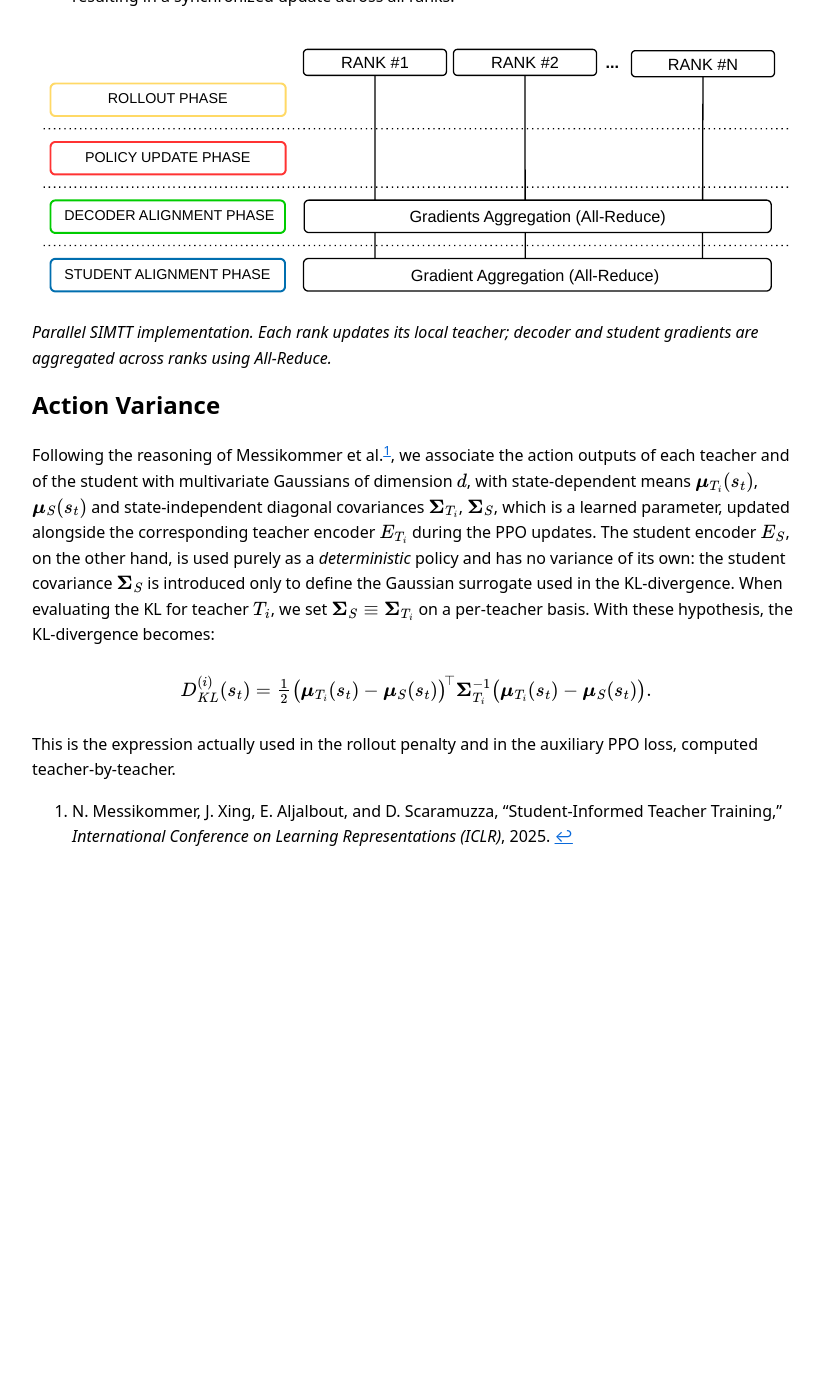
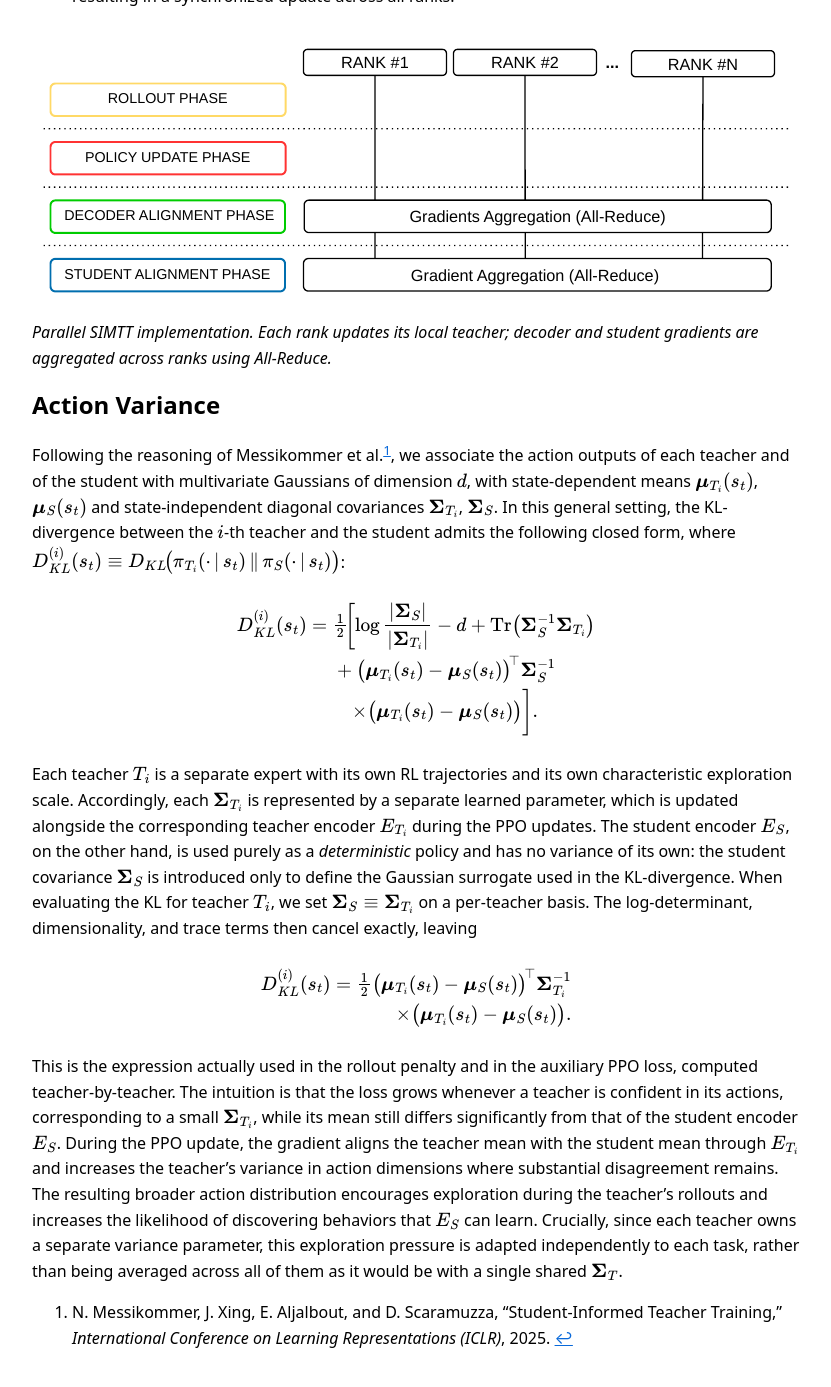
Before and after one commit to blind-paper-sub/ICRA2026, a Jekyll site: the page built from index.md, in a window 1280 px wide and 1400 px high, scrolled down 605 px. Shown: the top 1387 px of the window, without its empty margins (224-1055 px from the left). Built offline with Jekyll 4.4.1, drawn with Linux system fonts in a browser that asks for light colours; before the commit the page ends 1503 px from its top, so only the background shows below that.

Commit message:
Expand Action Variance details

```diff
--- a/index.md
+++ b/index.md
@@ -42,27 +42,69 @@ action outputs of each teacher and of the student with multivariate Gaussians of
 dimension $$d$$, with state-dependent means
 $$\boldsymbol{\mu}_{T_i}(s_t)$$, $$\boldsymbol{\mu}_S(s_t)$$ and state-independent
 diagonal covariances $$\boldsymbol{\Sigma}_{T_i}$$,
-$$\boldsymbol{\Sigma}_S$$, which is a learned parameter, updated alongside the
-corresponding teacher encoder $$E_{T_i}$$ during the PPO updates. The student
-encoder $$E_S$$, on the other hand, is used purely as a *deterministic* policy and
-has no variance of its own: the student covariance $$\boldsymbol{\Sigma}_S$$ is
-introduced only to define the Gaussian surrogate used in the KL-divergence.
-When evaluating the KL for teacher $$T_i$$, we set
-$$\boldsymbol{\Sigma}_S \equiv \boldsymbol{\Sigma}_{T_i}$$ on a per-teacher basis.
-With these hypothesis, the KL-divergence becomes:
+$$\boldsymbol{\Sigma}_S$$. In this general setting, the KL-divergence between
+the $$i$$-th teacher and the student admits the following closed form, where
+$$D_{KL}^{(i)}(s_t) \equiv D_{KL}\!\big(\pi_{T_i}(\cdot\,|\,s_t)\,\|\,\pi_S(\cdot\,|\,s_t)\big)$$:
 
 $$
+\begin{aligned}
+D_{KL}^{(i)}(s_t)
+= {} &\tfrac{1}{2}\!\biggl[
+\log\frac{|\boldsymbol{\Sigma}_S|}
+         {|\boldsymbol{\Sigma}_{T_i}|}
+- d
++ \mathrm{Tr}\!\left(
+    \boldsymbol{\Sigma}_S^{-1}
+    \boldsymbol{\Sigma}_{T_i}
+  \right)\\
+&+ \bigl(\boldsymbol{\mu}_{T_i}(s_t)
+         - \boldsymbol{\mu}_S(s_t)\bigr)^{\!\top}
+  \boldsymbol{\Sigma}_S^{-1}\\
+&\quad \times
+  \bigl(\boldsymbol{\mu}_{T_i}(s_t)
+        - \boldsymbol{\mu}_S(s_t)\bigr)
+\biggr].
+\end{aligned}
+$$
+
+Each teacher $$T_i$$ is a separate expert with its own RL trajectories and its
+own characteristic exploration scale. Accordingly, each
+$$\boldsymbol{\Sigma}_{T_i}$$ is represented by a separate learned parameter,
+which is updated alongside the corresponding teacher encoder $$E_{T_i}$$ during
+the PPO updates. The student encoder $$E_S$$, on the other hand, is used purely
+as a *deterministic* policy and has no variance of its own: the student
+covariance $$\boldsymbol{\Sigma}_S$$ is introduced only to define the Gaussian
+surrogate used in the KL-divergence. When evaluating the KL for teacher $$T_i$$,
+we set $$\boldsymbol{\Sigma}_S \equiv \boldsymbol{\Sigma}_{T_i}$$ on a
+per-teacher basis. The log-determinant, dimensionality, and trace terms then
+cancel exactly, leaving
+
+$$
+\begin{aligned}
 D_{KL}^{(i)}(s_t)
 = \tfrac{1}{2}
 \bigl(\boldsymbol{\mu}_{T_i}(s_t)
-- \boldsymbol{\mu}_S(s_t)\bigr)^{\!\top}
-\boldsymbol{\Sigma}_{T_i}^{-1}
+      - \boldsymbol{\mu}_S(s_t)\bigr)^{\!\top}
+\boldsymbol{\Sigma}_{T_i}^{-1}\\
+\quad \times
 \bigl(\boldsymbol{\mu}_{T_i}(s_t)
-- \boldsymbol{\mu}_S(s_t)\bigr).
+      - \boldsymbol{\mu}_S(s_t)\bigr).
+\end{aligned}
 $$
 
 This is the expression actually used in the rollout penalty and in the
-auxiliary PPO loss, computed teacher-by-teacher.
+auxiliary PPO loss, computed teacher-by-teacher. The intuition is that the loss
+grows whenever a teacher is confident in its actions, corresponding to a small
+$$\boldsymbol{\Sigma}_{T_i}$$, while its mean still differs significantly from
+that of the student encoder $$E_S$$. During the PPO update, the gradient aligns
+the teacher mean with the student mean through $$E_{T_i}$$ and increases the
+teacher's variance in action dimensions where substantial disagreement remains.
+The resulting broader action distribution encourages exploration during the
+teacher's rollouts and increases the likelihood of discovering behaviors that
+$$E_S$$ can learn. Crucially, since each teacher owns a separate variance
+parameter, this exploration pressure is adapted independently to each task,
+rather than being averaged across all of them as it would be with a single
+shared $$\boldsymbol{\Sigma}_T$$.
 
 [^messikommer]: N. Messikommer, J. Xing, E. Aljalbout, and D. Scaramuzza,
     “Student-Informed Teacher Training,” *International Conference on Learning
```
